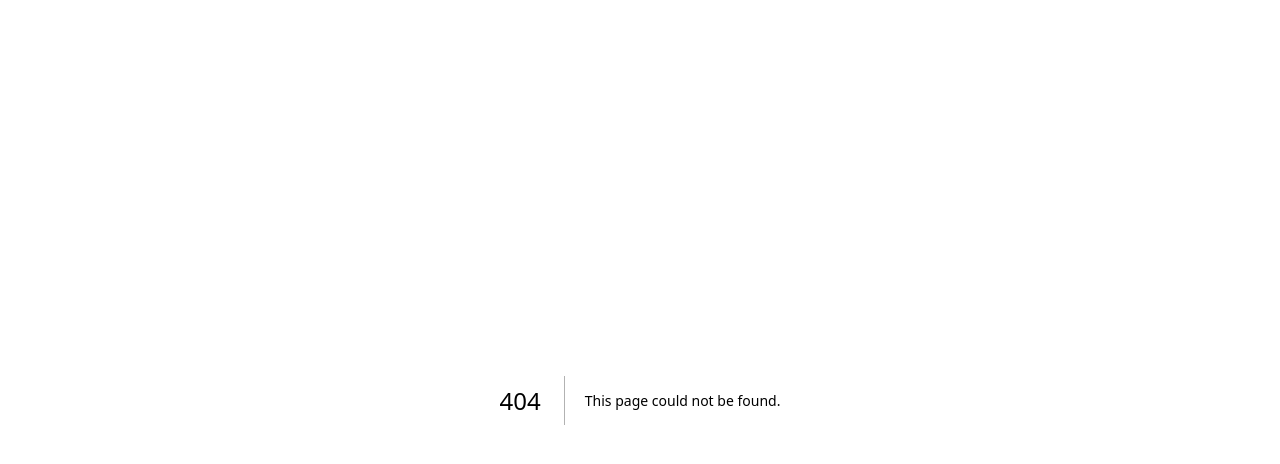
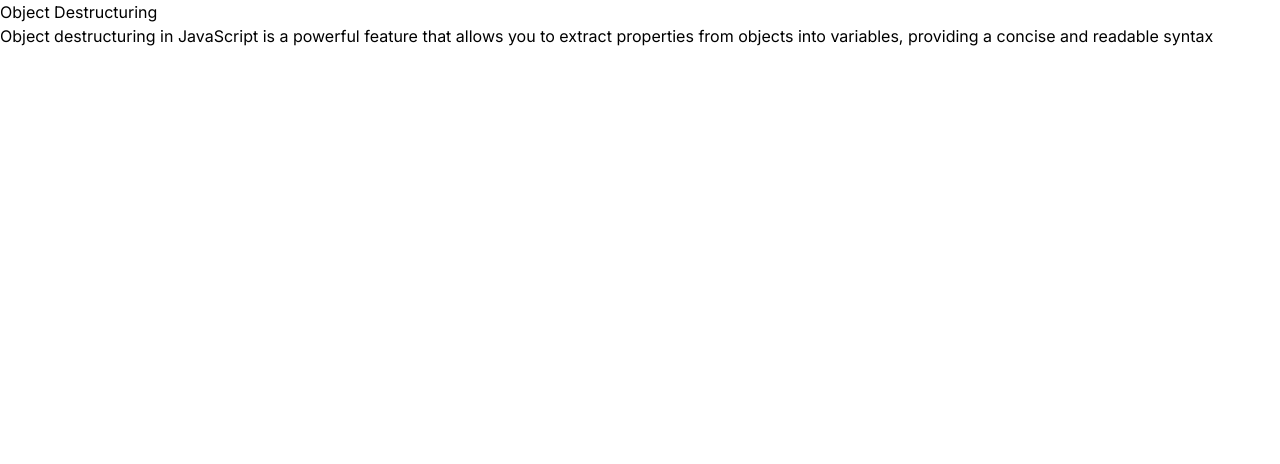
Before and after one commit to Hi-Dear-486/JS-Advance-Topics, a Next.js app: page /objectdestructring in a window 1280 px wide. Before the commit this address had no page. Shown: the top 464 px of the page. Built offline with nearby package versions, Linux system fonts and the light colour scheme.

Commit message:
Object Destructuring

```diff
--- /dev/null
+++ b/app/objectdestructring/page.jsx
@@ -0,0 +1,37 @@
+import React from "react";
+
+const ObjectDestructuring = () => {
+  const obj = {
+    name: "Ronaldo",
+    girlfriends: "many",
+    age: 40,
+    address: {
+      city: "Santos Aveiro ",
+      country: "Portuguese footballer",
+    },
+    sleeptime: "10pm",
+    practice: "12hour",
+  };
+
+  const {
+    name: fname,
+    girls,
+    age,
+    address: { city, country },
+    ...shedule
+  } = obj;
+
+  console.log(`${fname}, ${age}, ${city}, ${shedule}`);
+  return (
+    <div>
+      <h3>Object Destructuring</h3>
+      <h2>
+        Object destructuring in JavaScript is a powerful feature that allows you
+        to extract properties from objects into variables, providing a concise
+        and readable syntax
+      </h2>
+    </div>
+  );
+};
+
+export default ObjectDestructuring;
```
